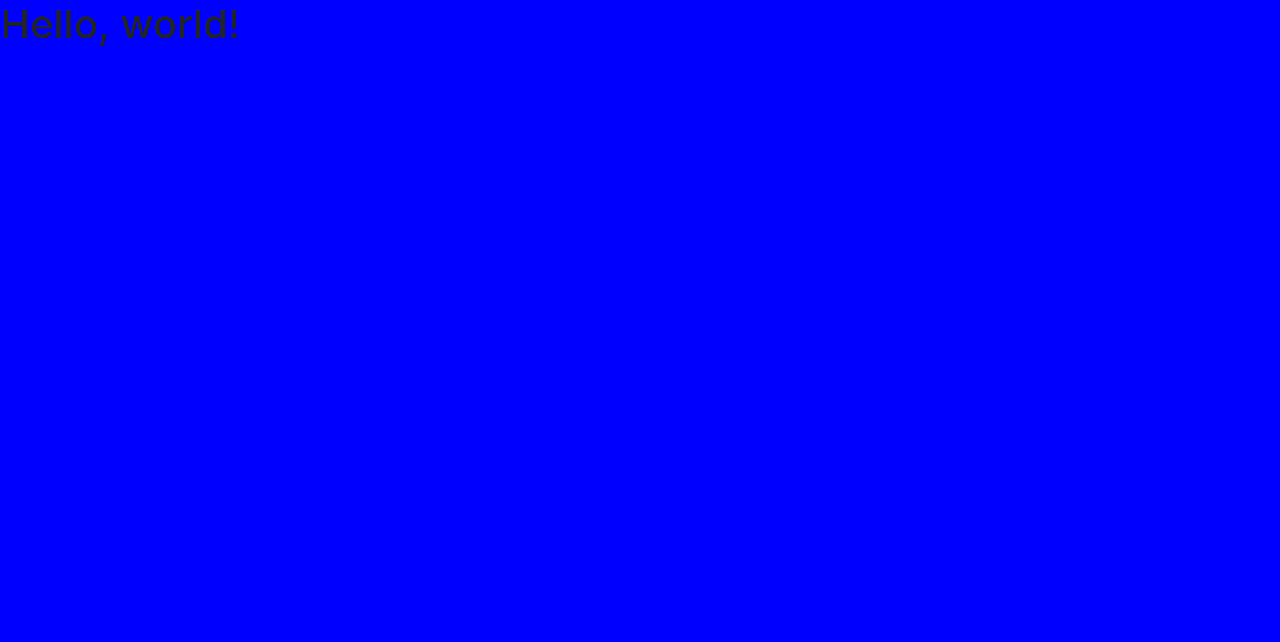
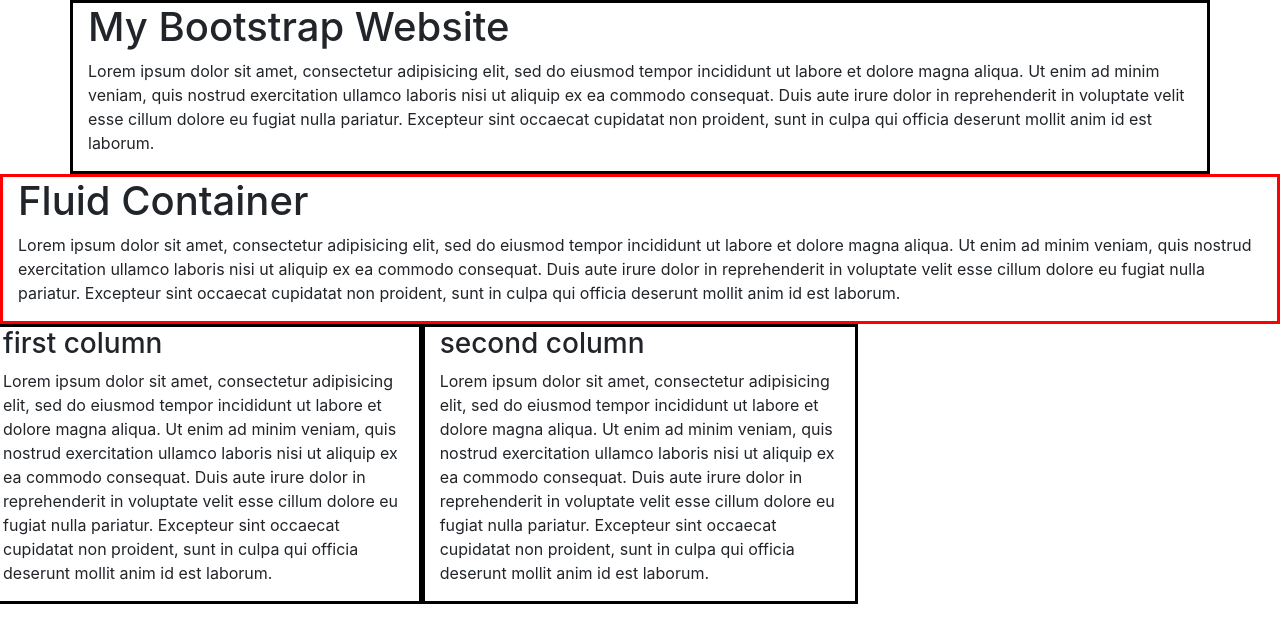
Before and after one commit to ericajane99/tts, a plain HTML site: page week 6/bootstrap-page/index.html in a window 1280 px wide. Drawn offline with nearby package versions, Linux system fonts and the light colour scheme.

Commit message:
Bootstrap Edits

```diff
--- a/week 6/bootstrap-page/index.html
+++ b/week 6/bootstrap-page/index.html
@@ -12,7 +12,24 @@
     <title>Hello, world!</title>
   </head>
   <body>
-    <h1>Hello, world!</h1>
+    <div class="container">
+      <h1>My Bootstrap Website</h1>
+      <p> Lorem ipsum dolor sit amet, consectetur adipisicing elit, sed do eiusmod tempor incididunt ut labore et dolore magna aliqua. Ut enim ad minim veniam, quis nostrud exercitation ullamco laboris nisi ut aliquip ex ea commodo consequat. Duis aute irure dolor in reprehenderit in voluptate velit esse cillum dolore eu fugiat nulla pariatur. Excepteur sint occaecat cupidatat non proident, sunt in culpa qui officia deserunt mollit anim id est laborum.</p>
+    </div>
+    <div class="container-fluid">
+      <h1>Fluid Container</h1>
+      <p>Lorem ipsum dolor sit amet, consectetur adipisicing elit, sed do eiusmod tempor incididunt ut labore et dolore magna aliqua. Ut enim ad minim veniam, quis nostrud exercitation ullamco laboris nisi ut aliquip ex ea commodo consequat. Duis aute irure dolor in reprehenderit in voluptate velit esse cillum dolore eu fugiat nulla pariatur. Excepteur sint occaecat cupidatat non proident, sunt in culpa qui officia deserunt mollit anim id est laborum.</p>
+    </div>
+    <div class="row">
+      <div class="col-12 col-sm-4">
+        <h3>first column</h3>
+        <p>Lorem ipsum dolor sit amet, consectetur adipisicing elit, sed do eiusmod tempor incididunt ut labore et dolore magna aliqua. Ut enim ad minim veniam, quis nostrud exercitation ullamco laboris nisi ut aliquip ex ea commodo consequat. Duis aute irure dolor in reprehenderit in voluptate velit esse cillum dolore eu fugiat nulla pariatur. Excepteur sint occaecat cupidatat non proident, sunt in culpa qui officia deserunt mollit anim id est laborum.</p>
+      </div>
+      <div class="col-12 col-sm-4">
+        <h3>second column</h3>
+        <p>Lorem ipsum dolor sit amet, consectetur adipisicing elit, sed do eiusmod tempor incididunt ut labore et dolore magna aliqua. Ut enim ad minim veniam, quis nostrud exercitation ullamco laboris nisi ut aliquip ex ea commodo consequat. Duis aute irure dolor in reprehenderit in voluptate velit esse cillum dolore eu fugiat nulla pariatur. Excepteur sint occaecat cupidatat non proident, sunt in culpa qui officia deserunt mollit anim id est laborum.</p>
+      </div>
+    </div>
 
     <!-- Optional JavaScript -->
     <!-- jQuery first, then Popper.js, then Bootstrap JS -->
--- a/week 6/bootstrap-page/style/scss/style.scss
+++ b/week 6/bootstrap-page/style/scss/style.scss
@@ -1,3 +1,18 @@
 body{
-  background: blue;
+
 }
+
+.border{
+  border: solid 3px black;
+}
+.container{
+  @extend .border;
+  &-fluid{
+    @extend .border;
+    border-color: red;
+  }
+}
+
+[class^="col"]{
+  @extend .border;
+}
--- a/week 6/master template/style/scss/style.scss
+++ b/week 6/master template/style/scss/style.scss
@@ -1,3 +1,3 @@
 body{
-  background: blue;
+
 }
```
Also changed, not shown: week 6/bootstrap-page/style/css/style.css, week 6/master template/style/css/style.css, 2 other files.
